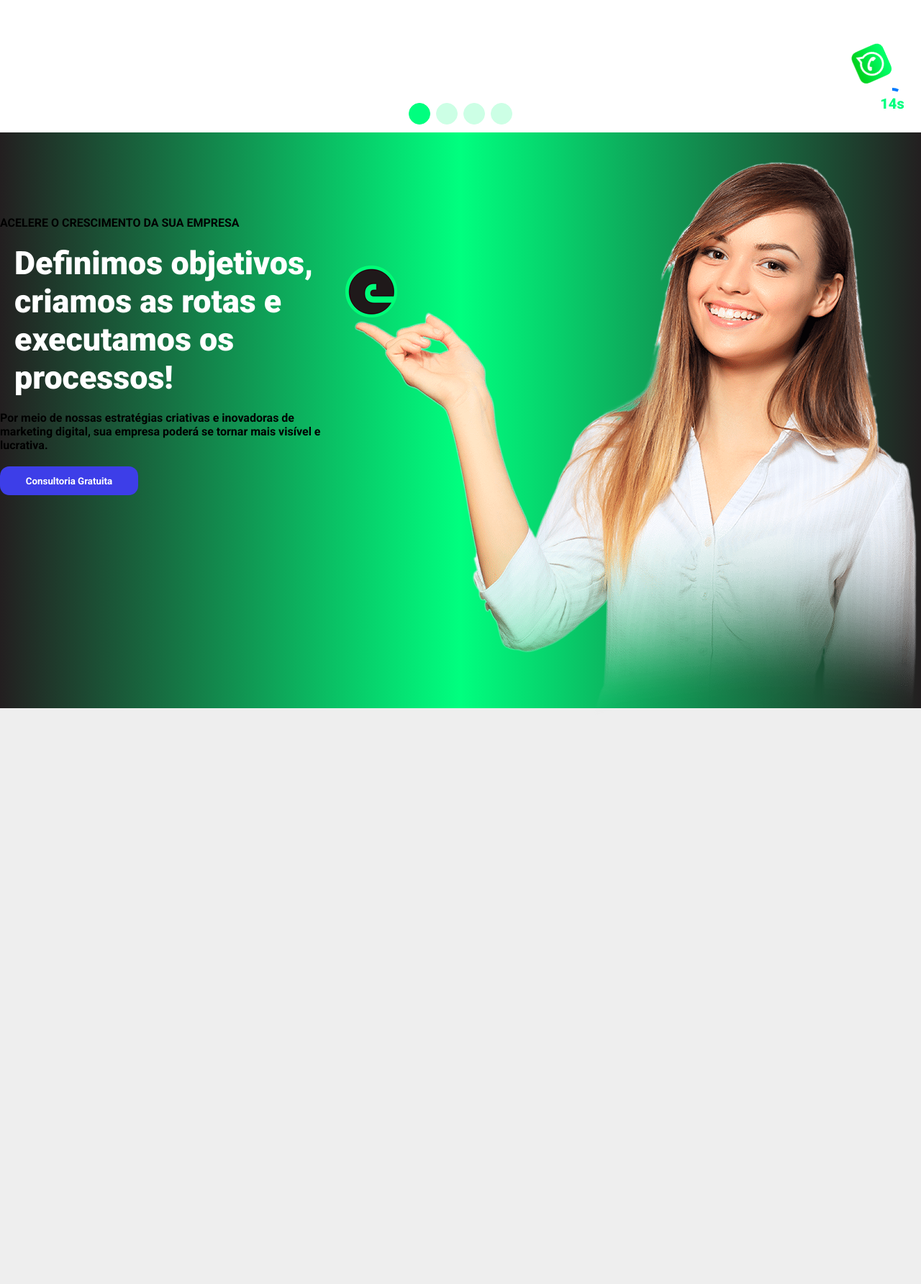
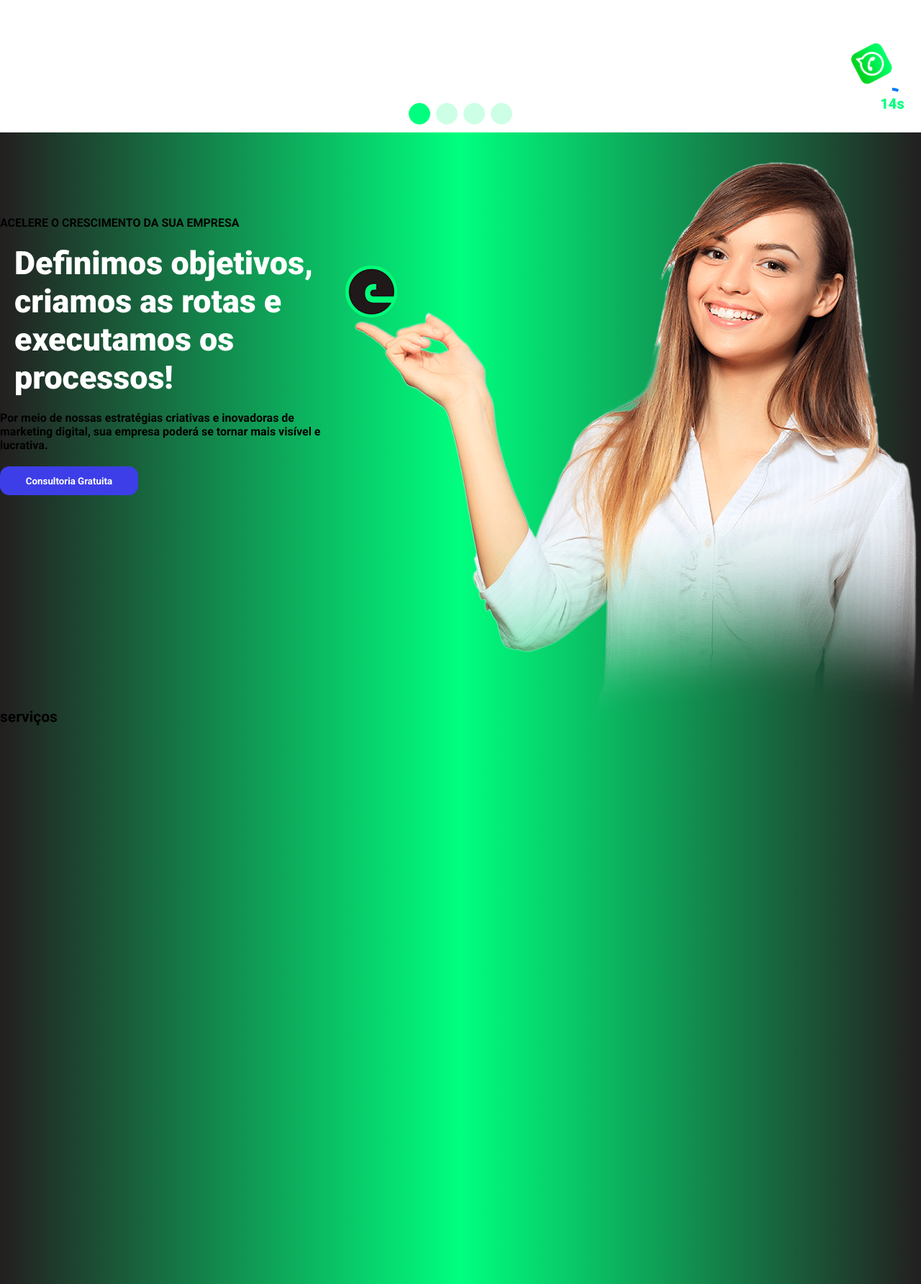
Before and after one commit to danilobrayann/Agencia, a React (Vite) app: page / in a window 1280 px wide. Shown: the part 616-2400 px from the top of the page at 72% size. Before the commit the page ends 1623 px from the top, so only its background shows below. Built offline with nearby package versions, Linux system fonts and the light colour scheme.

Commit message:
feat: criando partes de serviços

```diff
--- a/src/components/Header/index.tsx
+++ b/src/components/Header/index.tsx
@@ -9,7 +9,7 @@ export default function Header() {
 
         <ul>
           <a href="">HOME</a>
-          <a href="">NOSSOS SERVIÇOS</a>
+          <a href="#servico">NOSSOS SERVIÇOS</a>
           <a href="">PROJETOS</a>
           <a href="">WEB STORIES</a>
           <a href=""></a>
--- /dev/null
+++ b/src/components/servicos/index.tsx
@@ -0,0 +1,11 @@
+import './styles.scss'
+export default function servicos() {
+  return (
+    <>
+      <section id='servico'>
+
+        <h1>serviços</h1>
+      </section>
+    </>
+  );
+}
--- /dev/null
+++ b/src/components/servicos/styles.scss
@@ -0,0 +1,7 @@
+@import '../../variables-color/styles.scss';
+
+section{
+    height: 100vh;
+    background: $corBlack;
+    border: none;
+}
--- a/src/container/Home.tsx
+++ b/src/container/Home.tsx
@@ -3,7 +3,7 @@ import Header from "../components/Header"
 import Carrossel from '../components/Carrossel'
 import ContatoFlutuante from '../components/ContatoFlutuante/index'
 import Parceria from "../components/SectionParceria"
-
+import Servicos from "../components/servicos"
 export default function Home () {
 
 return (
@@ -13,6 +13,7 @@ return (
    <Carrossel/>
    <ContatoFlutuante/>
    <Parceria/>
+   <Servicos/>
     </>
 )
 
--- a/src/variables-color/styles.scss
+++ b/src/variables-color/styles.scss
@@ -8,7 +8,10 @@ $corFundo2: #00ff7f;
 
 /* variavel de cores gradinetes*/
 $corBlack: linear-gradient(to left, #231f20, #00ff7f, #231f20);
+$corBlack2: linear-gradient(to left,  #000000, #1B5235);
 
 .elemento {
   background: $corBlack;
+  background: $corBlack2;
+
 }
```
